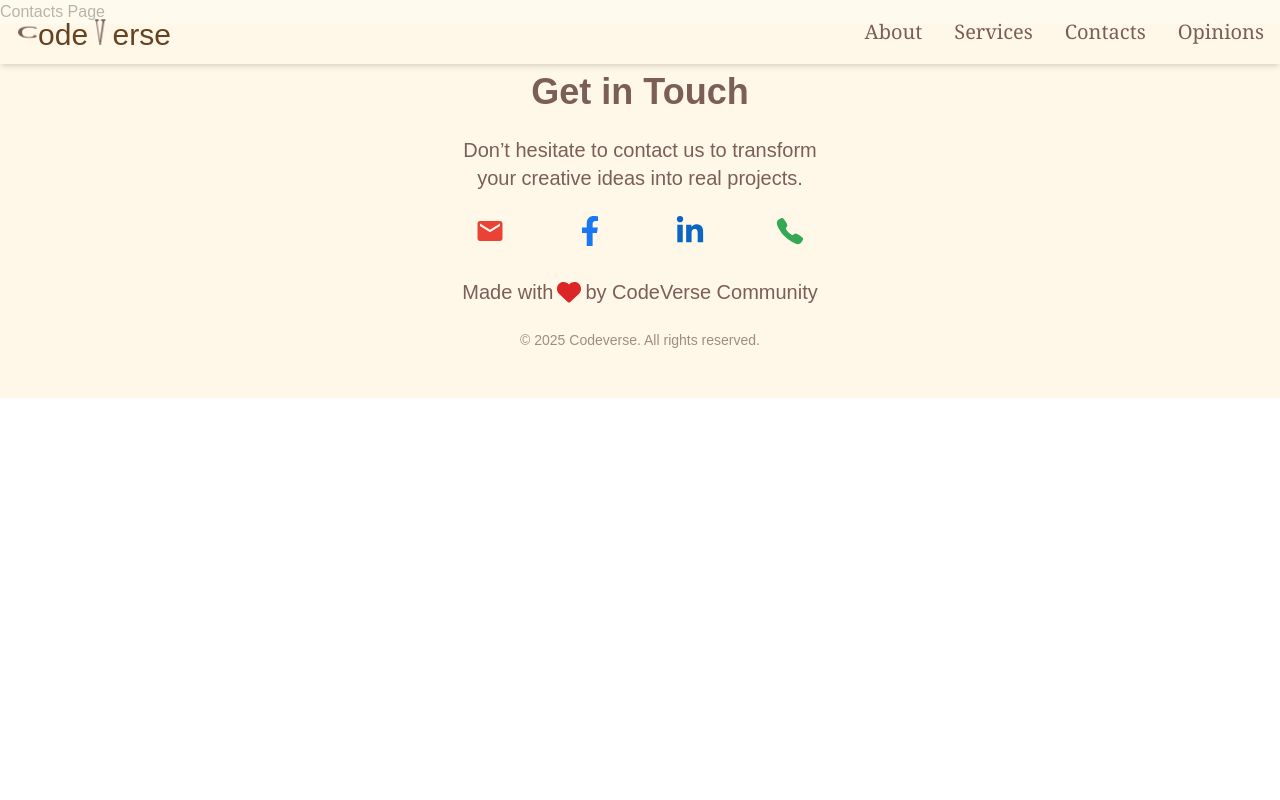
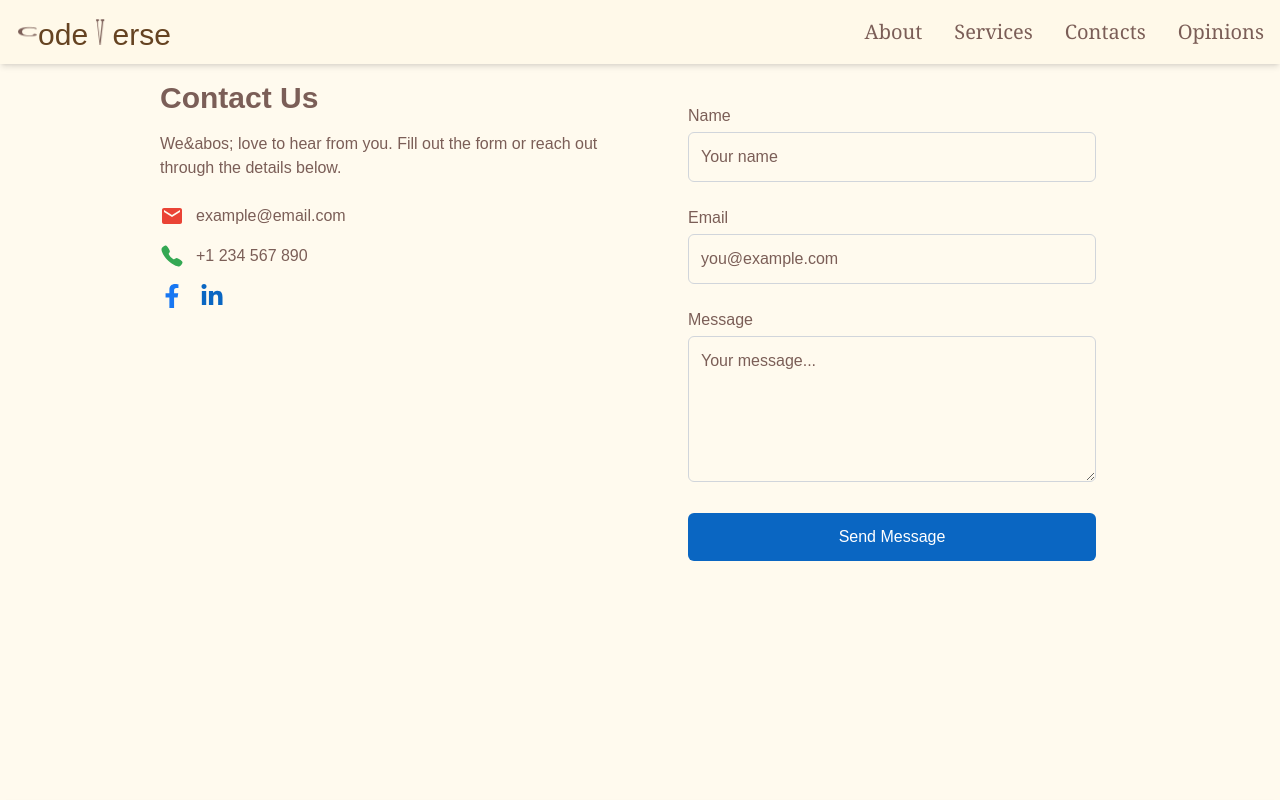
Before and after one commit to MahmudAlzhrawy/team_portfolio, a Next.js app: page /contacts in a window 1280 px wide. Shown: the top 800 px of the page. Built offline with nearby package versions, Linux system fonts and the light colour scheme; a web font is replaced by a local one.

Commit message:
upload contact page to main directly

```diff
--- a/src/app/contacts/page.tsx
+++ b/src/app/contacts/page.tsx
@@ -1,7 +1,58 @@
 import React from "react";
+import { MdEmail } from "react-icons/md";
+import { IoCall } from "react-icons/io5";
+import { FaFacebookF, FaLinkedinIn } from "react-icons/fa";
+import ContactForm from "@/components/ContactForm";
 
-function page() {
-  return <div>Contacts Page</div>;
-}
+const Contacts = () => {
+  return (
+    <div className="min-h-screen bg-cream/70 pt-20 text-[#7B5E57] text-center md:text-left">
+      <div className="max-w-5xl mx-auto px-4 sm:px-6 md:px-8 grid md:grid-cols-2 gap-12 items-start">
+        {/* Left: Contact Info */}
+        <div>
+          <h2 className="text-3xl font-bold mb-4">Contact Us</h2>
+          <p className="mb-6">
+            We&abos; love to hear from you. Fill out the form or reach out
+            through the details below.
+          </p>
 
-export default page;
+          <div className="space-y-4 flex flex-col items-center text-center md:items-start md:text-left">
+            <div className="flex flex-col items-center gap-1 md:flex-row md:items-center md:gap-3">
+              <MdEmail className="text-[#EA4335] text-2xl" />
+              <a href="mailto:example@email.com" className="hover:underline">
+                example@email.com
+              </a>
+            </div>
+            <div className="flex flex-col items-center gap-1 md:flex-row md:items-center md:gap-3">
+              <IoCall className="text-[#34A853] text-2xl" />
+              <a href="tel:+1234567890" className="hover:underline">
+                +1 234 567 890
+              </a>
+            </div>
+
+            <div className="flex gap-4 mt-6 justify-center md:justify-start">
+              <a
+                href="https://facebook.com"
+                target="_blank"
+                rel="noopener noreferrer"
+              >
+                <FaFacebookF className="text-2xl text-[#1877F2] hover:scale-110 transition" />
+              </a>
+              <a
+                href="https://linkedin.com"
+                target="_blank"
+                rel="noopener noreferrer"
+              >
+                <FaLinkedinIn className="text-2xl text-[#0A66C2] hover:scale-110 transition" />
+              </a>
+            </div>
+          </div>
+        </div>
+
+        <ContactForm />
+      </div>
+    </div>
+  );
+};
+
+export default Contacts;
--- /dev/null
+++ b/src/components/ContactForm.tsx
@@ -0,0 +1,145 @@
+"use client";
+import React from "react";
+import { useFormik } from "formik";
+import * as Yup from "yup";
+import { toast } from "react-toastify";
+import Swal from "sweetalert2";
+import emailjs from "emailjs-com";
+
+const ContactForm = () => {
+  const sendEmail = (formValues: {
+    name: string;
+    message: string;
+    email: string;
+  }) => {
+    const templateParams = {
+      email: formValues.email,
+      message: formValues.message,
+      name: formValues.name,
+    };
+
+    emailjs
+      .send(
+        process.env.NEXT_PUBLIC_SERVICE_ID || "",
+        process.env.NEXT_PUBLIC_TEMPLATE_ID || "",
+        templateParams,
+        process.env.NEXT_PUBLIC_USER_ID || ""
+      )
+      .then((response) => {
+        console.log("Email sent successfully:", response);
+        toast.success("Email Sent successfully", {
+          position: "top-right",
+          autoClose: 1000,
+          hideProgressBar: false,
+          closeOnClick: true,
+          pauseOnHover: true,
+          draggable: true,
+          progress: undefined,
+          theme: "dark",
+        });
+      })
+      .catch((error) => {
+        console.error("Error sending email:", error);
+        Swal.fire({
+          title: "Error sending message",
+          icon: "error",
+          confirmButtonText: "Ok",
+        });
+      });
+  };
+
+  const formik = useFormik({
+    initialValues: {
+      name: "",
+      email: "",
+      message: "",
+    },
+    validationSchema: Yup.object({
+      name: Yup.string().required("Name is required"),
+      email: Yup.string()
+        .email("Invalid email address")
+        .required("Email is required"),
+      message: Yup.string().required("Message is required"),
+    }),
+    onSubmit: (values, { resetForm }) => {
+      console.log("Form Submitted:", values);
+      resetForm();
+      sendEmail(values);
+    },
+  });
+
+  return (
+    <div className="w-full">
+      <form
+        onSubmit={formik.handleSubmit}
+        className="w-full max-w-xl mx-auto space-y-6 p-4 sm:p-6 rounded-md"
+      >
+        {/* Name Field */}
+        <div className="w-full">
+          <label htmlFor="name" className="block mb-1 font-medium">
+            Name
+          </label>
+          <input
+            type="text"
+            id="name"
+            placeholder="Your name"
+            className="w-full p-3 border border-gray-300 dark:border-gray-700 rounded-md bg-transparent text-[#7B5E57] placeholder-[#7B5E57]"
+            {...formik.getFieldProps("name")}
+          />
+          {formik.touched.name && formik.errors.name && (
+            <div className="text-red-500 text-sm mt-1">
+              {formik.errors.name}
+            </div>
+          )}
+        </div>
+
+        {/* Email Field */}
+        <div className="w-full">
+          <label htmlFor="email" className="block mb-1 font-medium">
+            Email
+          </label>
+          <input
+            type="email"
+            id="email"
+            placeholder="you@example.com"
+            className="w-full p-3 border border-gray-300 dark:border-gray-700 rounded-md bg-transparent text-[#7B5E57] placeholder-[#7B5E57]"
+            {...formik.getFieldProps("email")}
+          />
+          {formik.touched.email && formik.errors.email && (
+            <div className="text-red-500 text-sm mt-1">
+              {formik.errors.email}
+            </div>
+          )}
+        </div>
+
+        {/* Message Field */}
+        <div className="w-full">
+          <label htmlFor="message" className="block mb-1 font-medium">
+            Message
+          </label>
+          <textarea
+            id="message"
+            rows={5}
+            placeholder="Your message..."
+            className="w-full p-3 border border-gray-300 dark:border-gray-700 rounded-md bg-transparent text-[#7B5E57] placeholder-[#7B5E57]"
+            {...formik.getFieldProps("message")}
+          />
+          {formik.touched.message && formik.errors.message && (
+            <div className="text-red-500 text-sm mt-1">
+              {formik.errors.message}
+            </div>
+          )}
+        </div>
+
+        <button
+          type="submit"
+          className="w-full bg-[#0A66C2] text-white py-3 rounded-md hover:bg-blue-700 transition"
+        >
+          Send Message
+        </button>
+      </form>
+    </div>
+  );
+};
+
+export default ContactForm;
```
